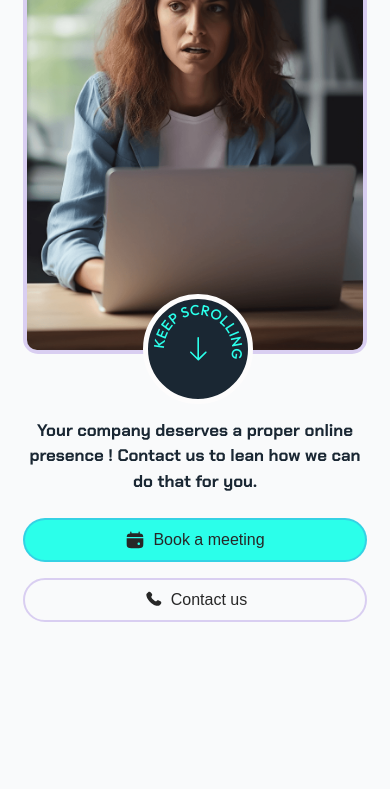
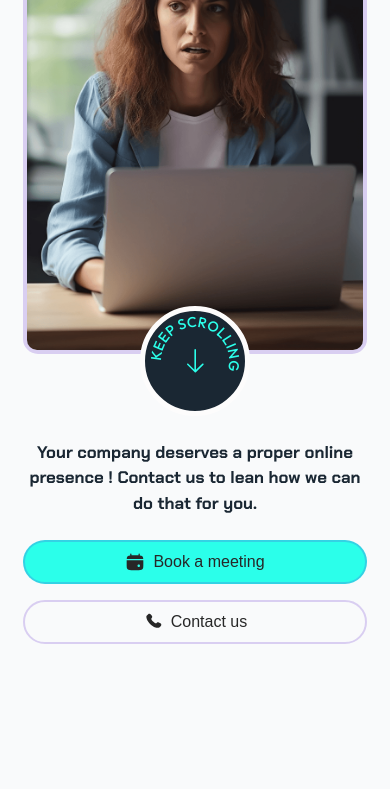
Before and after one commit to ChristianWare/chris-ware-agency, a Next.js app: page / in a window 390 px wide. Shown: the part 2506-3295 px from the top of the page. Built offline with nearby package versions, Linux system fonts and the light colour scheme; no server answers; a web font is replaced by a local one.

Commit message:
Design Done

```diff
--- a/src/components/Challenge/Challenge.module.css
+++ b/src/components/Challenge/Challenge.module.css
@@ -50,12 +50,18 @@
   position: relative;
 }
 
-.rtContainer {
+.rtContainer1 {
   margin-top: 0rem;
+  margin-bottom: 3rem;
   position: absolute;
   z-index: 2;
   left: -50px;
   bottom: -50px;
+}
+
+.rtContainer2 {
+  margin-bottom: 3rem;
+  display: none;
 }
 
 .grid {
@@ -136,12 +142,16 @@
     gap: 2rem;
   }
 
-  .rtContainer {
-    left: 35%;
+  .rtContainer1 {
+    display: none;
+  }
+
+  .rtContainer2 {
+    display: block;
   }
 
   .addText {
-    margin-top: 8rem;
+    margin-top: -6rem;
   }
 }
 
--- a/src/components/Challenge/Challenge.tsx
+++ b/src/components/Challenge/Challenge.tsx
@@ -38,7 +38,7 @@ const Challenge = () => {
               </div>
             </div>
             <div className={styles.right}>
-              <div className={styles.rtContainer}>
+              <div className={styles.rtContainer1}>
                 <RotatingText text='Keep Scrolling' showArrow={true} />
               </div>
               <div className={styles.imgContainer}>
@@ -52,6 +52,9 @@ const Challenge = () => {
             </div>
           </div>
           <div className={styles.addText}>
+            <div className={styles.rtContainer2}>
+              <RotatingText text='Keep Scrolling' showArrow={true} />
+            </div>
             Your company deserves a proper online presence ! Contact us to lean
             how we can do that for you.
             <div className={styles.btnContainer}>
```
